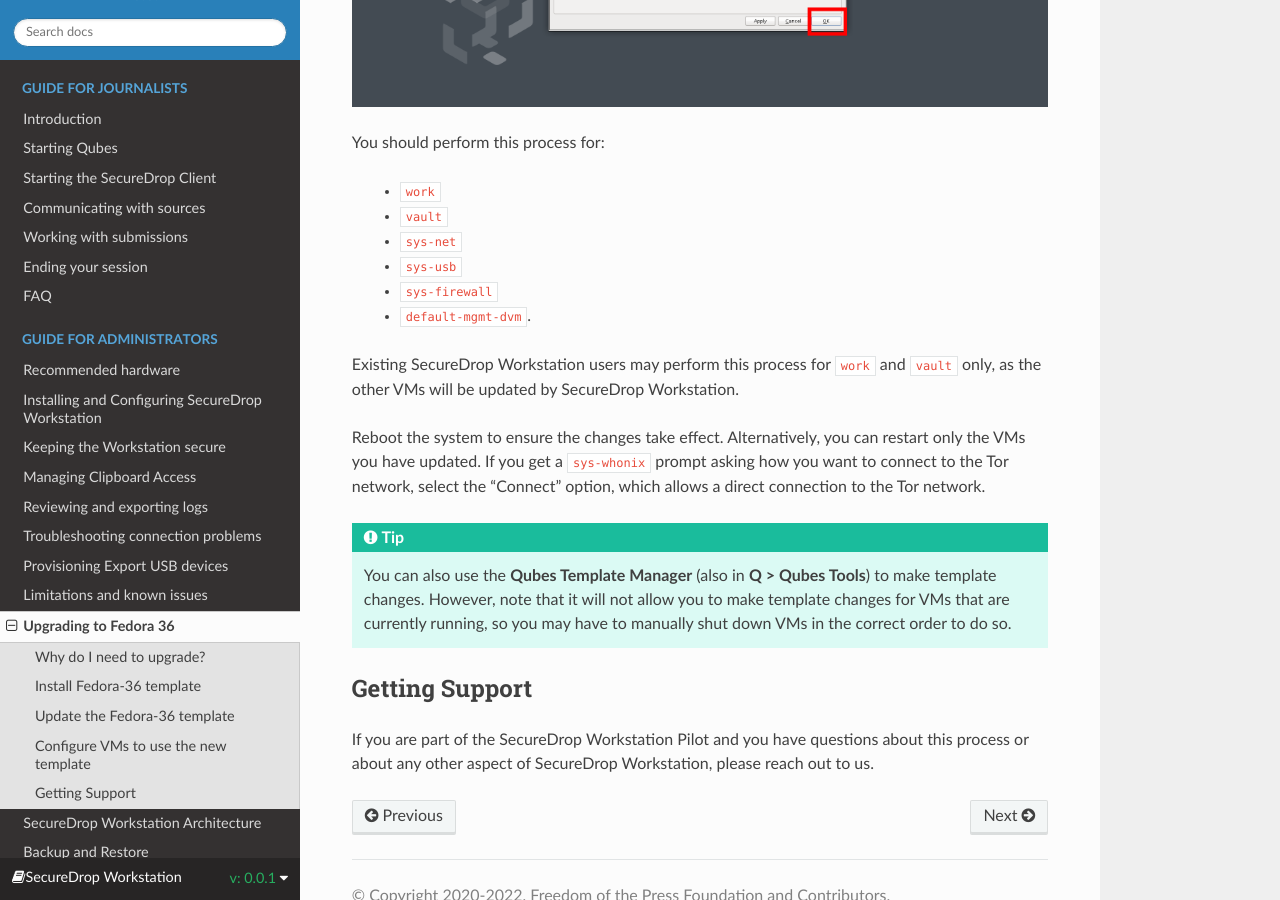
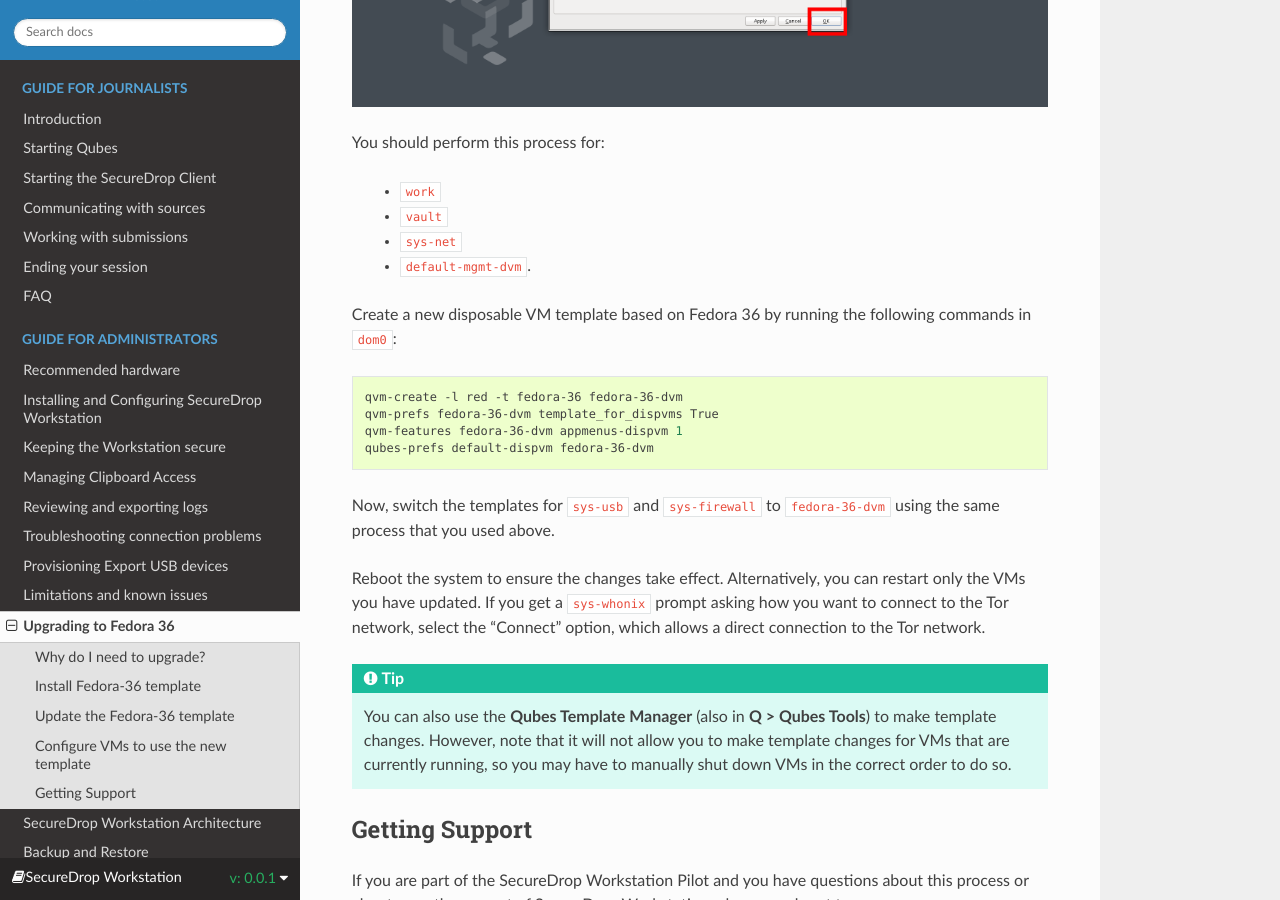
Before and after one commit to freedomofpress/securedrop-workstation-docs, a Sphinx documentation site: the page built from docs/admin/upgrading_fedora.rst, in a window 1280 px wide and 900 px high, scrolled down 1609 px. Built offline with Sphinx 7.4.7 and the Read the Docs theme 2.0.0, drawn with Linux system fonts in a browser that asks for light colours.

Commit message:
Add instructions for creating and using fedora-36-dvm

```diff
--- a/docs/admin/upgrading_fedora.rst
+++ b/docs/admin/upgrading_fedora.rst
@@ -63,12 +63,20 @@
   - ``work``
   - ``vault``
   - ``sys-net``
-  - ``sys-usb``
-  - ``sys-firewall``
   - ``default-mgmt-dvm``.
 
-Existing SecureDrop Workstation users may perform this process for ``work`` and
-``vault`` only, as the other VMs will be updated by SecureDrop Workstation.
+Create a new disposable VM template based on Fedora 36 by running
+the following commands in ``dom0``:
+
+.. code:: sh
+
+  qvm-create -l red -t fedora-36 fedora-36-dvm
+  qvm-prefs fedora-36-dvm template_for_dispvms True
+  qvm-features fedora-36-dvm appmenus-dispvm 1
+  qubes-prefs default-dispvm fedora-36-dvm
+
+Now, switch the templates for ``sys-usb`` and ``sys-firewall`` to
+``fedora-36-dvm`` using the same process that you used above.
 
 Reboot the system to ensure the changes take effect. Alternatively, you can
 restart only the VMs you have updated. If you get a ``sys-whonix`` prompt asking how you want to connect to the Tor network, select the "Connect" option, which allows a direct connection to the Tor network.
```
